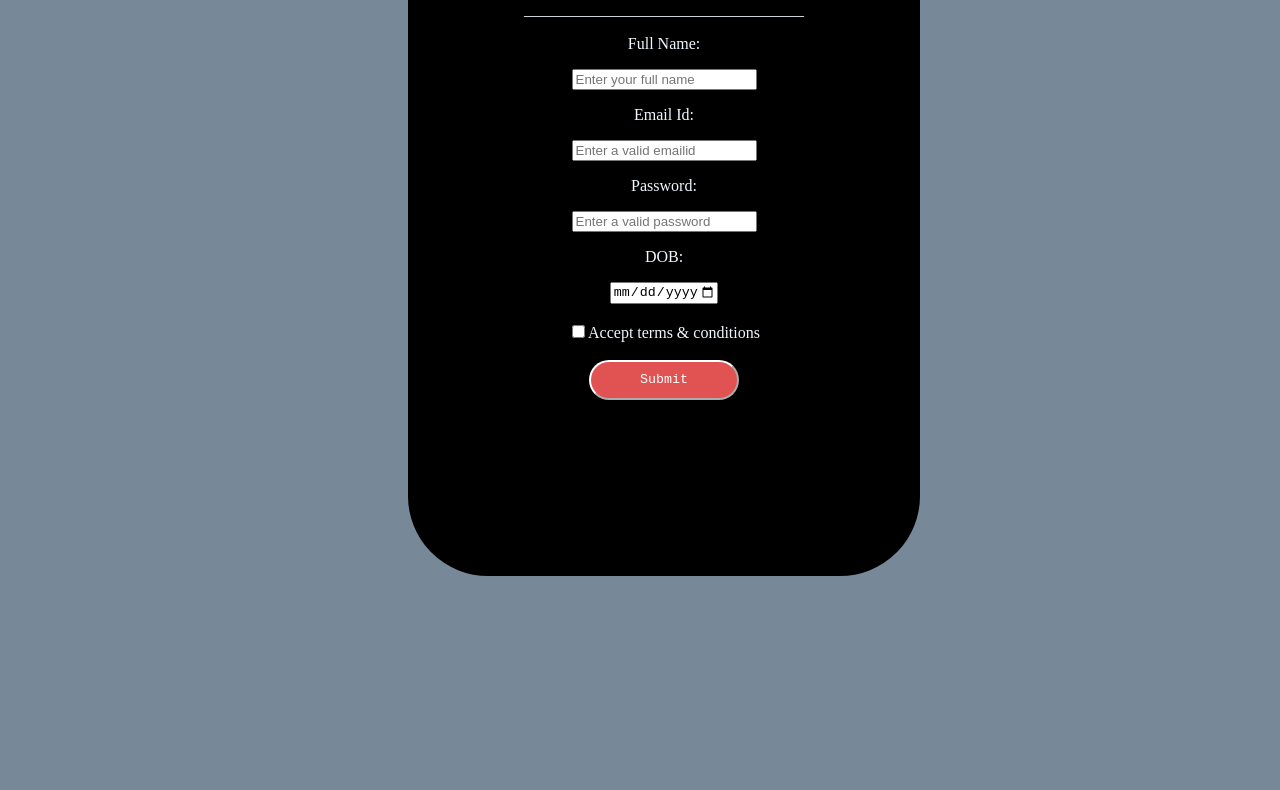
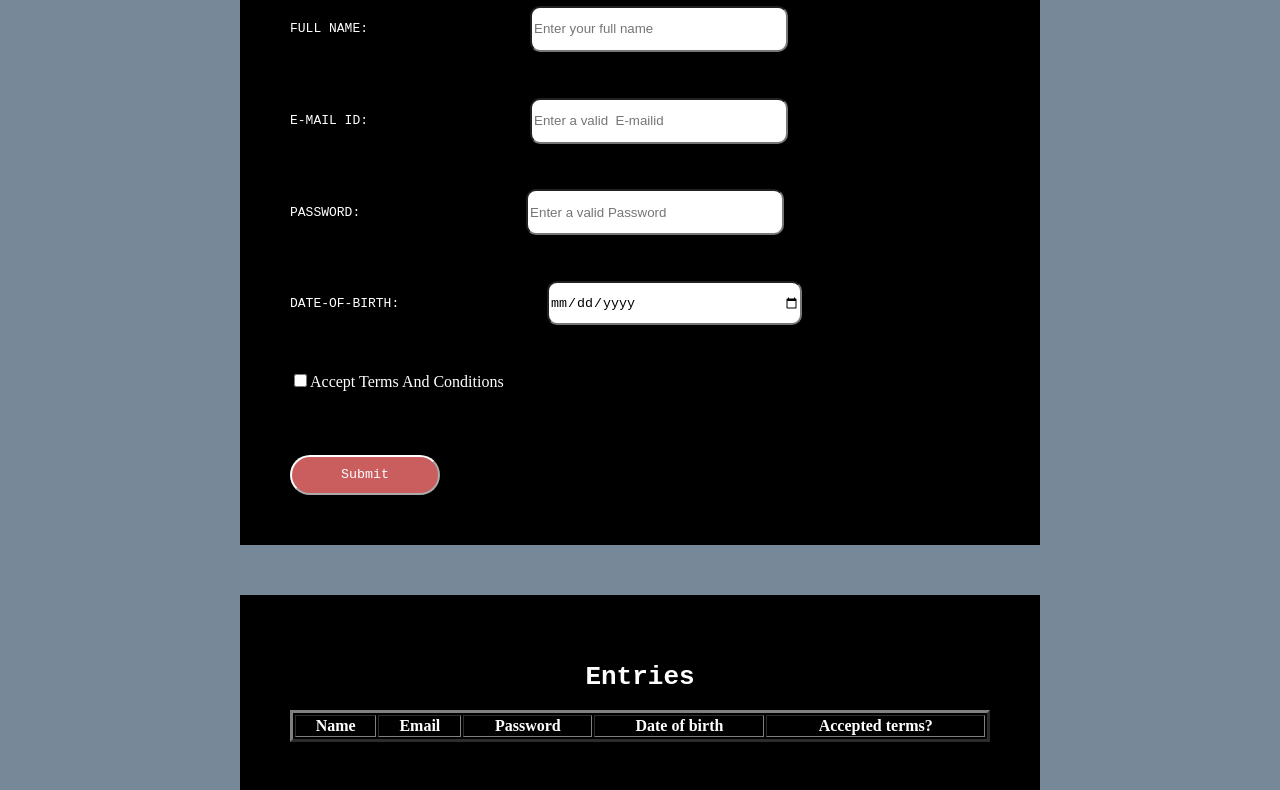
Before and after one commit to 108T/502, a website: page registration.html in a window 1280 px wide. Shown: the part 213-1003 px from the top of the page. Before the commit the page ends 800 px from the top, so only its background shows below. Drawn offline with Linux system fonts and the light colour scheme.

Commit message:
Initial commit

```diff
--- a/registration.html
+++ b/registration.html
@@ -1,35 +1,30 @@
-<!DoCTYPE html>
+<!DOCTYPE html>
 <html>
     <head>
         <title>Registration Form</title>
         <style>
-            body,html{
-            background-color: lightslategray;
+            .mee{
+                padding :50px;
+                background-color:lightslategray;
             }
-.p1{
-    text-align: center;
+            .not {
+                padding: 50px;
+                background-color:black;
+                color:white;
+                height:600px;
+                width:700px;
+                margin-left:auto;
+                margin-right:auto;
+                display: flex;
+                flex-direction: column;
+                justify-content: space-between;
+            }
+            .head{
                 font-family: monospace;
-    text-indent: 10px;
-    size:30px;
-}
-.p2{
-    position:absolute;
-    width:28rem;
-    height: 38rem;
-    border:2rem solid black;
-    border-radius: 5rem;
-    background-color: black;
-    color:aliceblue;
-    margin-top: 6rem;
-    margin-bottom: 6rem;
-    margin-left: 25rem;
-    text-align: center;
-}
-.p3{
-    text-align: center;
+                color:white;
             }
             .submit{
-    background:rgb(225, 82, 82);
+                background:rgb(202, 93, 93);
                 color: white;
                 border-style: outset;
                 border-color:white;
@@ -38,42 +33,107 @@
                 font-family: monospace;
                 border-radius:20px;
             }
-.submit:hover{
-    background:rgb(29, 29, 84);
+            .submit:hover {
+                background:rgb(39, 39, 90);
                 color: #fff;
                 border: 1px solid #eee;
                 border-radius: 20px;
             }
+            .p1{
+                padding: 50px;
+                background-color:black;
+                color:white;
+                height:200px;
+                width:700px;
+                margin-left: auto;
+                margin-right:auto;
+                margin-top:50px;
+            }
+            .a1,.a2,.a3,.a4{
+                display: flex;
+                flex-direction: row;
+                justify-content: space-between;
+                align-items:center;
+                width:700px;
+                font-family: monospace;
+            }
+            #name,#email,#password,#birth{
+                height:40px;
+                width:250px;
+                border-radius:10px;
+                margin-left: -40px;
+            }
+
         </style>
     </head>
-    <body>
-        <div class="p2">
-            <h1 class="p1">REGISTRATION FORM</h1>
-            <p class="p3">___________________________________</p>
-            <form>
-                <p>Full Name:</p>
-            <input type="text" placeholder="Enter your full name" required value=""><br>
-            <p>Email Id:</p>
-            <input type="text" placeholder="Enter a valid emailid" required value=""><br>
-            <p>Password:</p>
-            <input type="password" placeholder="Enter a valid password" required value=""><br>
-            <p>DOB:</p>
-            <input type="date" min="1980-04-30" max="2005-04-30"><br><br>
-            <input type="checkbox" required>Accept terms & conditions<br><br>
-            <button onclick="result()"  class="submit" id="Submit">Submit</button>
+    <body class="mee">
+        <form id="form">
+            <div class="not">
+            <center>  <h1 class="head"> REGISTRATION FORM </h1> </center>
+            <div class="a1">
+                <p>FULL NAME:</p>
+                <input type="text"  id="name" placeholder= "Enter your full name"  required value=""><br><br>
+            </div>
+            <div class="a1">
+                <label>E-MAIL ID:</label>
+                <input type="email"  id="email"  placeholder= "Enter a valid  E-mailid"  required value=""><br><br>
+            </div>
+            <div class="a3">
+                <label>PASSWORD:</label>
+                <input type="password"  id="password" placeholder= "Enter a valid Password" required value=""><br><br>
+            </div>
+            <div class="a4">
+                <label>DATE-OF-BIRTH:</label>
+                <input type="date" id="birth"   required value="" min="1980-04-30" max="2005-04-30"><br><br>
+            </div>
+            <div >
+                <input type="checkbox"  id="checkbox" required />Accept Terms And Conditions
+                <br><br>
+            </div>
+            <div class="e">
+                <button onclick="result()" class="submit" id="submit">Submit</button>
+            </div>
+            </div>
         </form>
-        </div>
-        <div class="box" >
+
+
+        <div class="p1" >
             <center>  <h1 class="head"> Entries </h1> </center>
             <table style="width:100%" id="table" border="3">
                 <tr>
-                  <th>NAME</th>
-                  <th>E-MAIL</th>
-                  <th>PASSWORD</th>
-                  <th>DOB</th>
-                  <th>ACCEPTED TERMS?</th>
+                  <th>Name</th>
+                  <th>Email</th>
+                  <th>Password</th>
+                  <th>Date of birth</th>
+                  <th>Accepted terms?</th>
                 </tr>
             </table>
         </div>
+        <script type="text/javascript">
+            var form = document.getElementById('form');
+        var tableBody = document.querySelector('#table tbody');
+        form.addEventListener('submit',function(event){
+            event.preventDefault();
+            var name = document.getElementById('name').value;
+            var email = document.getElementById('email').value;
+            var password = document.getElementById('password').value;
+            var dob = document.getElementById('birth').value;
+            var checkbox = document.getElementById('checkbox').checked;
+            localStorage.setItem("Name",name);
+            localStorage.setItem("Email", email);
+            localStorage.setItem("Password", password);
+            localStorage.setItem("Date of Birth", dob);
+            localStorage.setItem("Accept terms?", checkbox);
+        var newRow = document.createElement('tr');
+        newRow.innerHTML = `
+        <td>${name}</td>
+        <td>${email}</td>
+        <td>${password}</td>
+        <td>${dob}</td>
+        <td>${checkbox ? 'Yes' : 'No'}</td>`;
+        tableBody.appendChild(newRow);
+        form.reset();
+        });
+        </script>
     </body>
 </html>
```
Also changed, not shown: dup.html (deleted, +0 -79 lines). Lines whose indentation alone changed are shown as unchanged.
